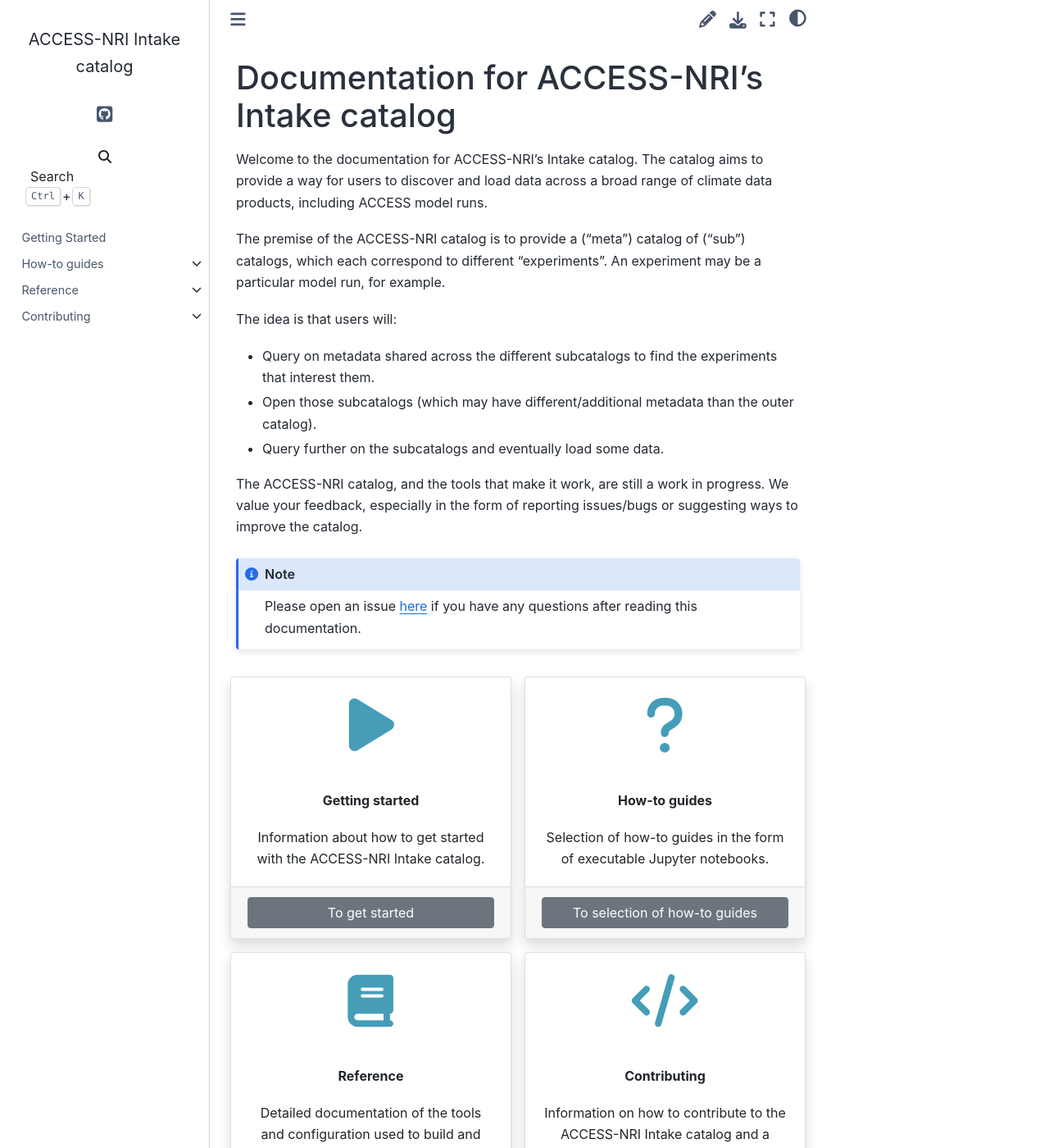
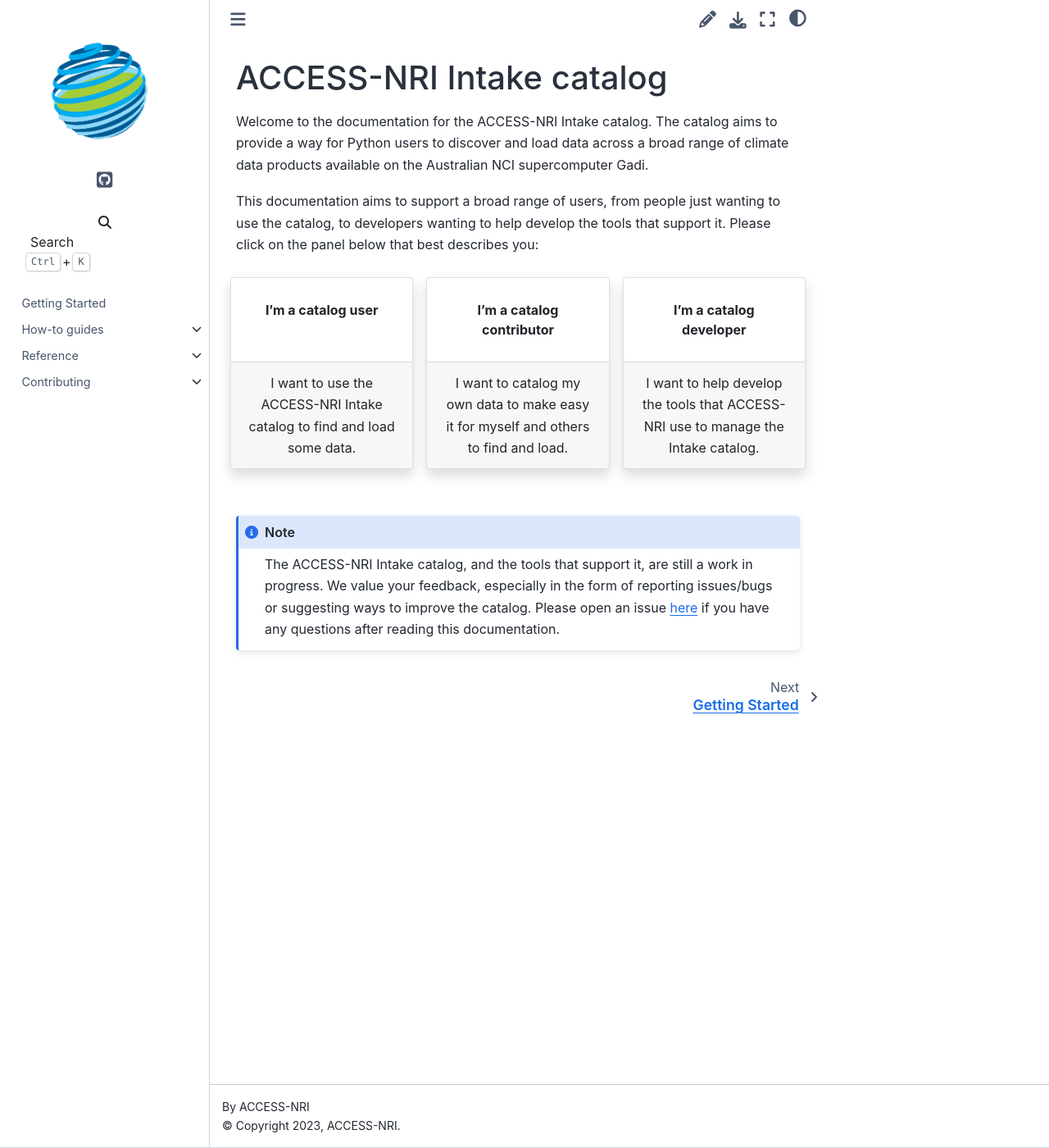
Before and after one commit to ACCESS-NRI/access-nri-intake-catalog, a Sphinx documentation site: the page built from docs/index.rst, in a window 1280 px wide and 1400 px high. Shown: the whole window at 82% size. Built offline with Sphinx 7.4.7 and the Sphinx Book theme 1.1.4, drawn with Linux system fonts in a browser that asks for light colours; pages that are not in the unit, such as notebooks, are missing from menus; some of the changed text lies outside the part shown.

Commit message:
new landing page

```diff
--- a/docs/conf.py
+++ b/docs/conf.py
@@ -11,6 +11,7 @@
 # https://www.sphinx-doc.org/en/master/usage/configuration.html#project-information
 
 html_title = "ACCESS-NRI Intake catalog"
+html_logo = "_static/accessnri_logo.svg"
 project = "ACCESS-NRI Intake catalog"
 copyright = "2023, ACCESS-NRI"
 author = "ACCESS-NRI"
--- a/docs/index.rst
+++ b/docs/index.rst
@@ -1,5 +1,5 @@
-Documentation for ACCESS-NRI's Intake catalog
-=============================================
+ACCESS-NRI Intake catalog
+=========================
 
 .. toctree::
    :maxdepth: 1
@@ -11,81 +11,51 @@
    development/index
 
 
-Welcome to the documentation for ACCESS-NRI's Intake catalog. The catalog aims to provide a way for users to discover and load data across a broad range of climate data products, including ACCESS model runs.
+Welcome to the documentation for the ACCESS-NRI Intake catalog. The catalog aims to provide a way for Python users to discover and load data across a broad range of climate data products available on the Australian NCI supercomputer Gadi.
 
-The premise of the ACCESS-NRI catalog is to provide a ("meta") catalog of ("sub") catalogs, which each correspond to different "experiments". An experiment may be a particular model run, for example.
-
-The idea is that users will:
-
-* Query on metadata shared across the different subcatalogs to find the experiments that interest them.
-* Open those subcatalogs (which may have different/additional metadata than the outer catalog).
-* Query further on the subcatalogs and eventually load some data.
-
-The ACCESS-NRI catalog, and the tools that make it work, are still a work in progress. We value your feedback, especially in the form of reporting issues/bugs or suggesting ways to improve the catalog.
-
-.. note::
-   Please open an issue `here <https://github.com/ACCESS-NRI/access-nri-intake-catalog/issues>`_ if you have any questions after reading this documentation.
-
+This documentation aims to support a broad range of users, from people just wanting to use the catalog, to developers wanting to help develop the tools that support it. Please click on the panel below that best describes you:
 
 .. panels::
     :card: + intro-card text-center
+    :column: col-lg-4 col-md-4 col-sm-4 col-xs-12 p-2
 
     ---
-    :img-top: _static/play.svg
 
-    **Getting started**
+    .. link-button:: Getting_started
+            :type: ref
+            :text: I'm a catalog user
+            :classes: btn-block stretched-link font-weight-bold
 
-    Information about how to get started with the ACCESS-NRI Intake catalog.
+    +++
+
+    I want to use the ACCESS-NRI Intake catalog to find and load some data.
+
+    ---
+
+    .. link-button:: How_tos
+            :type: ref
+            :text: I'm a catalog contributor
+            :classes: btn-block stretched-link font-weight-bold
+
+    +++
+
+    I want to catalog my own data to make easy it for myself and others to find and load.
+
+    ---
+
+    .. link-button:: Reference
+            :type: ref
+            :text: I'm a catalog developer
+            :classes: btn-block stretched-link font-weight-bold
 
 
     +++
 
-    .. link-button:: Getting_started
-            :type: ref
-            :text: To get started
-            :classes: btn-block btn-secondary stretched-link
-
-    ---
-    :img-top: _static/question.svg
-
-    **How-to guides**
-
-    Selection of how-to guides in the form of executable Jupyter notebooks.
+    I want to help develop the tools that ACCESS-NRI use to manage the Intake catalog.
 
 
-    +++
-
-    .. link-button:: How_tos
-            :type: ref
-            :text: To selection of how-to guides
-            :classes: btn-block btn-secondary stretched-link
-
-    ---
-    :img-top: _static/book.svg
-
-    **Reference**
-
-    Detailed documentation of the tools and configuration used to build and manage the ACCESS-NRI Intake catalog.
-
-
-    +++
-
-    .. link-button:: Reference
-            :type: ref
-            :text: To docs on cataloging tools
-            :classes: btn-block btn-secondary stretched-link
-
-    ---
-    :img-top: _static/code.svg
-
-    **Contributing**
-
-    Information on how to contribute to the ACCESS-NRI Intake catalog and a history of changes made so far.
-
-
-    +++
-
-    .. link-button:: Contributing
-            :type: ref
-            :text: To info on contributing
-            :classes: btn-block btn-secondary stretched-link
+.. note::
+   The ACCESS-NRI Intake catalog, and the tools that support it, are still a work in progress. We value your feedback,
+   especially in the form of reporting issues/bugs or suggesting ways to improve the catalog. Please open an issue
+   `here <https://github.com/ACCESS-NRI/access-nri-intake-catalog/issues>`_ if you have any questions after reading
+   this documentation.
```
Also changed, not shown: docs/_static/accessnri_logo.svg (added).
